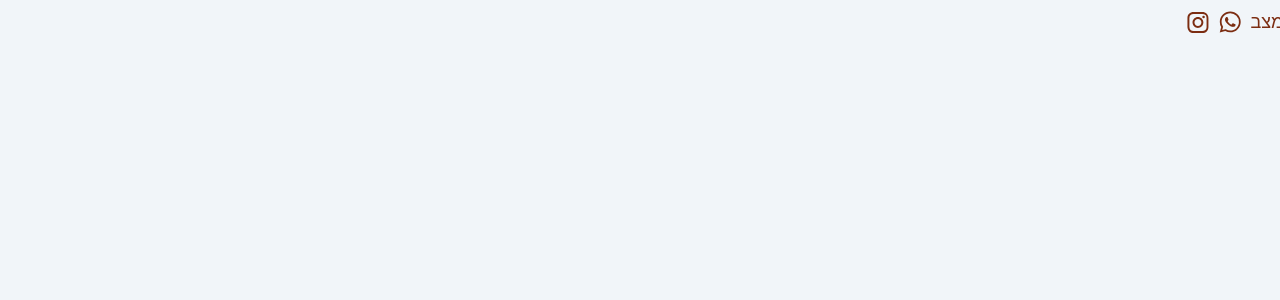
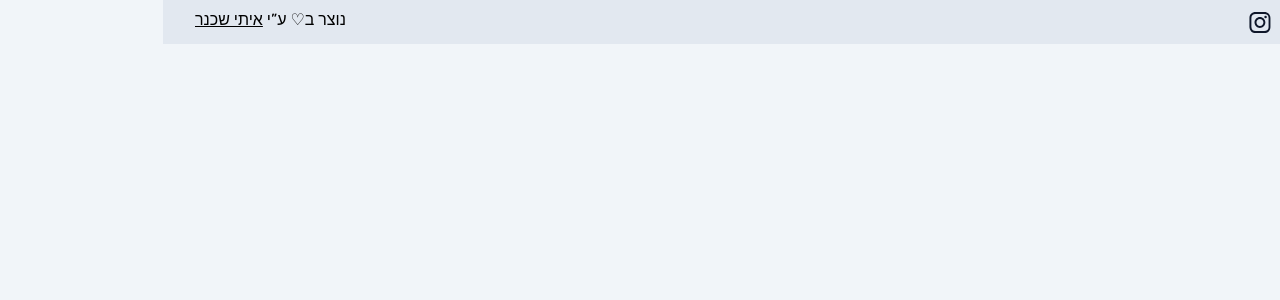
Before and after one commit to itays123/monopolika, a Next.js app: page / in a window 1280 px wide. Shown: the top 300 px of the page. Built offline with nearby package versions, Linux system fonts and the light colour scheme.

Commit message:
Building Blocks: Footer

```diff
--- /dev/null
+++ b/components/layout/Footer.tsx
@@ -0,0 +1,23 @@
+import strings, { links } from "../../strings";
+import ContactMe from "../media/ContactMe";
+
+export default function Footer() {
+  return (
+    <div className="bg-slate-200">
+      <div className="container space-y-2 flex justify-between">
+        <ContactMe label={strings.CONTACT_ME} className="text-slate-900" />
+        <div>
+          {strings.CREATED_BY}
+          <a
+            href={links.github}
+            target="_blank"
+            rel="noopener noreferrer"
+            className="underline"
+          >
+            {strings.ITAY}
+          </a>
+        </div>
+      </div>
+    </div>
+  );
+}
--- a/pages/index.tsx
+++ b/pages/index.tsx
@@ -1,17 +1,18 @@
 import Head from "next/head";
+import Footer from "../components/layout/Footer";
 import ContactMe from "../components/media/ContactMe";
 import ProductCard from "../components/product/ProductCard";
 
 export default function Home() {
   return (
-    <div>
+    <div className="flex flex-col items-stretch">
       <Head>
         <title>Monopolika</title>
         <meta name="description" content="Generated by create next app" />
         <link rel="icon" href="/favicon.ico" />
       </Head>
       <main>
-        <ContactMe label="מה המצב" className="text-orange-900" />
+        <Footer />
       </main>
     </div>
   );
--- a/strings/links.json
+++ b/strings/links.json
@@ -1,5 +1,5 @@
 {
-    "whatsapp": "wa.me/972523397265",
-    "instagram": "ig.me/m/itayschechner_",
-    "github": "github.com/itays123"
+    "whatsapp": "https://wa.me/972523397265",
+    "instagram": "https://ig.me/m/itayschechner_",
+    "github": "https://github.com/itays123"
 }
--- a/strings/strings.json
+++ b/strings/strings.json
@@ -5,6 +5,7 @@
         "ABOUT_ME": "לורם איפסום דולור סיט אמט, קונסקטורר אדיפיסינג אלית גולר מונפרר סוברט לורם שבצק יהול, לכנוץ בעריר גק.",
         "CONTACT_ME_FOR_QUESTIONS": "לכל שאלה, שלחו לי הודעה!",
         "CONTACT_ME": "צרו איתי קשר",
-        "CREATED_BY": "נוצר ב♡ ע”י איתי שכנר"
+        "CREATED_BY": "נוצר ב♡ ע”י ",
+        "ITAY": "איתי שכנר"
     }
 }
--- a/styles/globals.css
+++ b/styles/globals.css
@@ -23,6 +23,12 @@
     .font-header {
         @apply font-bold text-xl;
     }
+    .container {
+        @apply mx-auto px-8
+    }
+}
+
+@layer utilities {
     .gradient-cyan {
         @apply  from-cyan-300 to-cyan-600;
     }
```
